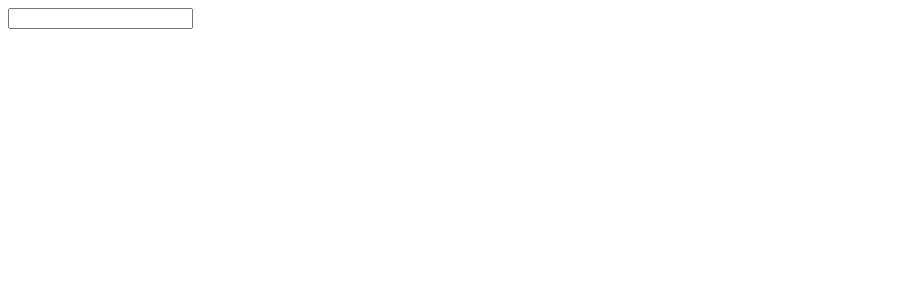
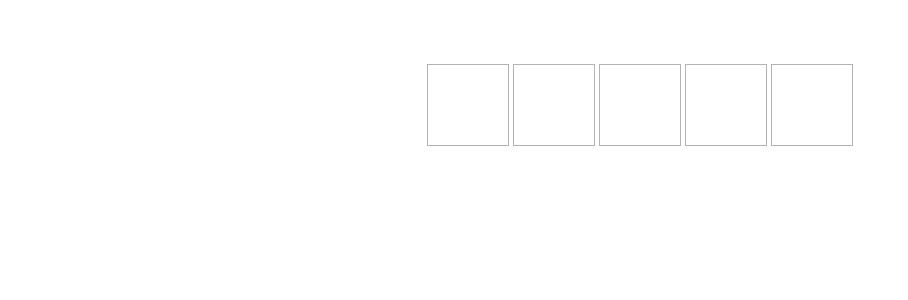
Before and after one commit to mersonff/wordle, a Vue app: page / in a window 1280 px wide. Shown: the top 300 px of the page, without its empty margins (0-908 px from the left). Built offline with nearby package versions, Linux system fonts and the light colour scheme.

Commit message:
Reduce repetition in tests

```diff
--- /dev/null
+++ b/src/components/GuessInput.vue
@@ -0,0 +1,90 @@
+<script lang="ts" setup>
+import {WORD_SIZE} from "@/settings"
+import englishWords from "@/englishWordsWith5Letters.json"
+import {computed, ref, triggerRef} from "vue"
+
+const guessInProgress = ref<string | null>(null)
+const emit = defineEmits<{
+  "guess-submitted": [guess: string]
+}>()
+
+
+const formattedGuessInProgress = computed<string>({
+  get() {
+    return guessInProgress.value ?? ""
+  },
+  set(rawValue: string) {
+    guessInProgress.value = rawValue
+        .slice(0, WORD_SIZE)
+        .toUpperCase()
+        .replace(/[^A-Z]+/gi, "")
+
+    triggerRef(formattedGuessInProgress)
+  }
+})
+
+function onSubmit() {
+  if (!englishWords.includes(formattedGuessInProgress.value)) {
+    return
+  }
+
+  emit("guess-submitted", formattedGuessInProgress.value)
+}
+</script>
+
+<template>
+  <ul class="word">
+    <li v-for="(letter, index) in formattedGuessInProgress.padEnd(WORD_SIZE, ' ')"
+        :key="`${letter}-${index}`"
+        :data-letter="letter"
+        class="letter"
+        v-text="letter"/>
+  </ul>
+
+  <input v-model="formattedGuessInProgress"
+         :maxlength="WORD_SIZE"
+         autofocus
+         @blur="({target}) => (target as HTMLInputElement).focus()"
+         type="text"
+         @keydown.enter="onSubmit">
+</template>
+
+<style scoped>
+input {
+  position: absolute;
+  opacity: 0;
+}
+
+.word {
+  list-style: none;
+  padding: 0;
+  display: flex;
+  gap: 0.25rem;
+}
+
+.letter {
+  background-color: white;
+  border: 1px solid hsl(0, 0%, 70%);
+  width: 5rem;
+  height: 5rem;
+  display: flex;
+  justify-content: center;
+  align-items: center;
+  font-size: 2rem;
+  font-weight: bolder;
+}
+
+li:not([data-letter=" "]) {
+  animation: pop 100ms;
+}
+
+@keyframes pop {
+  0% {
+    transform: scale(1);
+  }
+
+  50% {
+    transform: scale(1.4);
+  }
+}
+</style>
--- a/src/components/WordleBoard.vue
+++ b/src/components/WordleBoard.vue
@@ -1,45 +1,56 @@
-<script setup lang="ts">
-import {DEFEAT_MESSAGE, VICTORY_MESSAGE, WORD_SIZE} from "@/settings"
+<script lang="ts" setup>
+import {DEFEAT_MESSAGE, MAX_GUESSES_COUNT, VICTORY_MESSAGE} from "@/settings"
 import englishWords from "@/englishWordsWith5Letters.json"
-import {computed, ref, triggerRef} from "vue"
+import {computed, ref} from "vue"
+import GuessInput from "@/components/GuessInput.vue"
 
-defineProps({
+const props = defineProps({
   wordOfTheDay: {
     type: String,
+    required: true,
     validator: (wordGiven: string) => englishWords.includes(wordGiven)
   }
 })
-const guessInProgress = ref<string | null>(null)
-const guessSubmitted = ref("")
-
-const formattedGuessInProgress = computed<string>({
-  get() {
-    return guessInProgress.value ?? ""
-  },
-  set(rawValue: string) {
-    guessInProgress.value = rawValue
-        .slice(0, WORD_SIZE)
-        .toUpperCase()
-        .replace(/[^A-Z]+/gi, "")
-
-    triggerRef(formattedGuessInProgress)
-  }
-})
-
-function onSubmit() {
-  if (!englishWords.includes(formattedGuessInProgress.value)) {
-    return
-  }
-
-  guessSubmitted.value = formattedGuessInProgress.value
-}
+const guessesSubmitted = ref<string[]>([])
+const isGameOver = computed(() =>
+    guessesSubmitted.value.length === MAX_GUESSES_COUNT
+    || guessesSubmitted.value.includes(props.wordOfTheDay)
+)
 </script>
 
 <template>
-  <input v-model="formattedGuessInProgress"
-         :maxlength="WORD_SIZE"
-         type="text"
-         @keydown.enter="onSubmit">
-  <p v-if="guessSubmitted.length > 0"
-     v-text="guessSubmitted === wordOfTheDay ? VICTORY_MESSAGE : DEFEAT_MESSAGE"/>
+  <main>
+    <guess-input @guess-submitted="guess => guessesSubmitted.push(guess)"/>
+
+      <p v-if="isGameOver"
+        class="end-of-game-message"
+        v-text="guessesSubmitted.includes(wordOfTheDay) ? VICTORY_MESSAGE : DEFEAT_MESSAGE"/>
+    </main>
 </template>
+
+<style scoped>
+main {
+  display: flex;
+  flex-direction: column;
+  align-items: center;
+  margin-top: 3rem;
+}
+
+.end-of-game-message {
+  font-size: 3rem;
+  animation: end-of-game-message-animation 700ms forwards;
+  white-space: nowrap;
+  text-align: center;
+}
+
+@keyframes end-of-game-message-animation {
+  0% {
+    opacity: 0;
+    transform: rotateZ(0);
+  }
+  100% {
+    opacity: 1;
+    transform: translateY(2rem);
+  }
+}
+</style>
--- a/src/settings.ts
+++ b/src/settings.ts
@@ -1,3 +1,4 @@
-export const VICTORY_MESSAGE = "You won!"
+export const VICTORY_MESSAGE = "🎉 Congratulations! 🎉"
 export const DEFEAT_MESSAGE = "Better luck next time"
 export const WORD_SIZE = 5
+export const MAX_GUESSES_COUNT = 6
```
Also changed, not shown: 1 other file (tests, documents, lock files or other folders).
